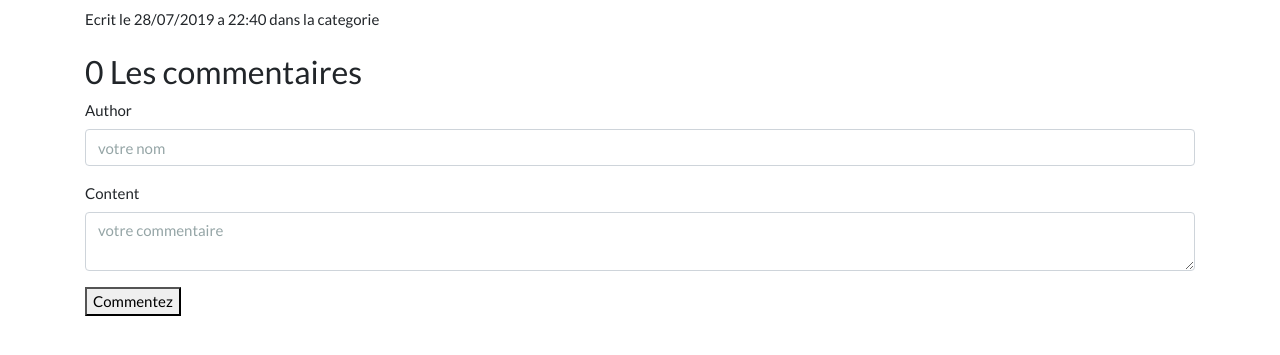
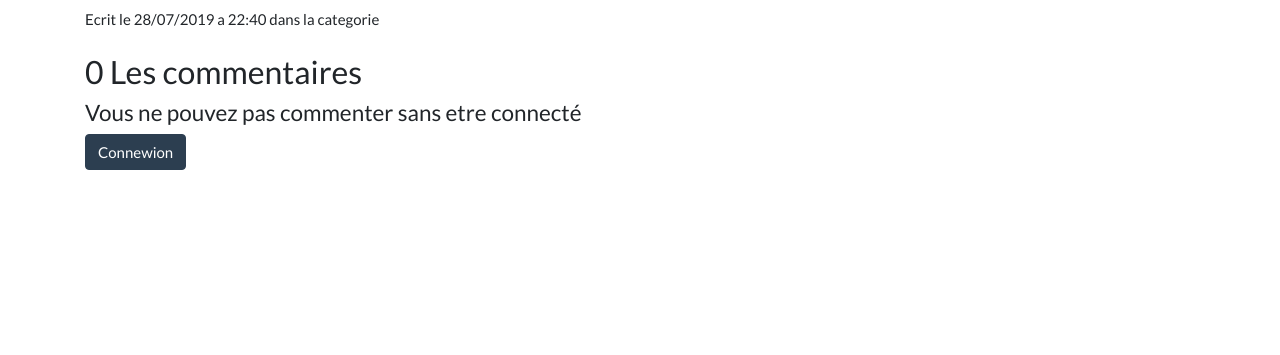
Before and after one commit to ipalakot/sf-symf4_dew_w1, a Symfony app: template symp4_dew_w1/templates/blog/show.html.twig in a window 1280 px wide. Shown: the part 71-426 px from the top of the page. Run offline with Twig, Linux system fonts and the light colour scheme; the template is opened without the code that fills it, so the values that code supplies are empty; form fields are guessed from the names that the template uses; some libraries are stand-ins or nearby versions.

Commit message:
Commentaire avec ou sans connexio !

```diff
--- a/symp4_dew_w1/templates/blog/index.html.twig
+++ b/symp4_dew_w1/templates/blog/index.html.twig
@@ -10,7 +10,7 @@
                     <div class="content">
                         <img src="{{ article.image }}" alt="">
                         {{ article.content | raw }}
-                         <a href="{{ path('blog_show',{'id':article.id}) }}" class="btn.btn-primary"> Lire la suite... </a>
+                         <a href="{{ path('blog_show',{'id':article.id}) }}" class="btn btn-primary"> Lire la suite... </a>
                    </div>
                 </articles>
            {% endfor %}
--- a/symp4_dew_w1/templates/blog/show.html.twig
+++ b/symp4_dew_w1/templates/blog/show.html.twig
@@ -28,10 +28,17 @@
         			</div>
         		</div>
         {% endfor %}
+
+        {% if app.user %}
             {{ form_start(commentForm) }}
             {{form_row(commentForm.author, {'attr':{'placeholder': "votre nom"}})}}
             {{form_row(commentForm.content, {'attr':{'placeholder': "votre commentaire"} })}}
             <button type="submit" class"btn btn-success"> Commentez </button>
             {{ form_end(commentForm) }}
+
+        {% else%}
+                <h4> Vous ne pouvez pas commenter sans etre connecté</h4>
+                <a href="{{path('security_login') }}" class="btn btn-primary"> Connewion </a>
+        {% endif %}
         </section>
 {% endblock %}
```
